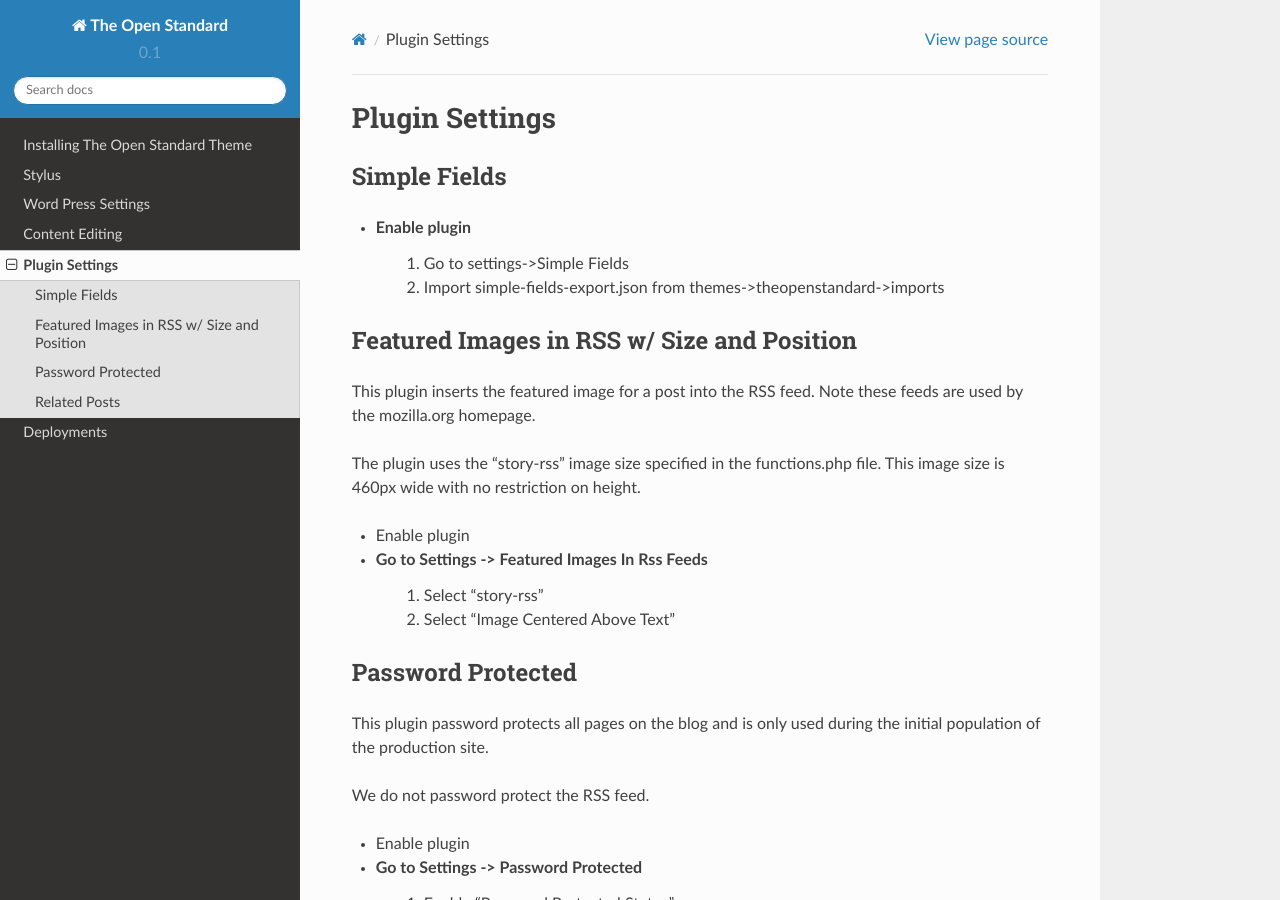
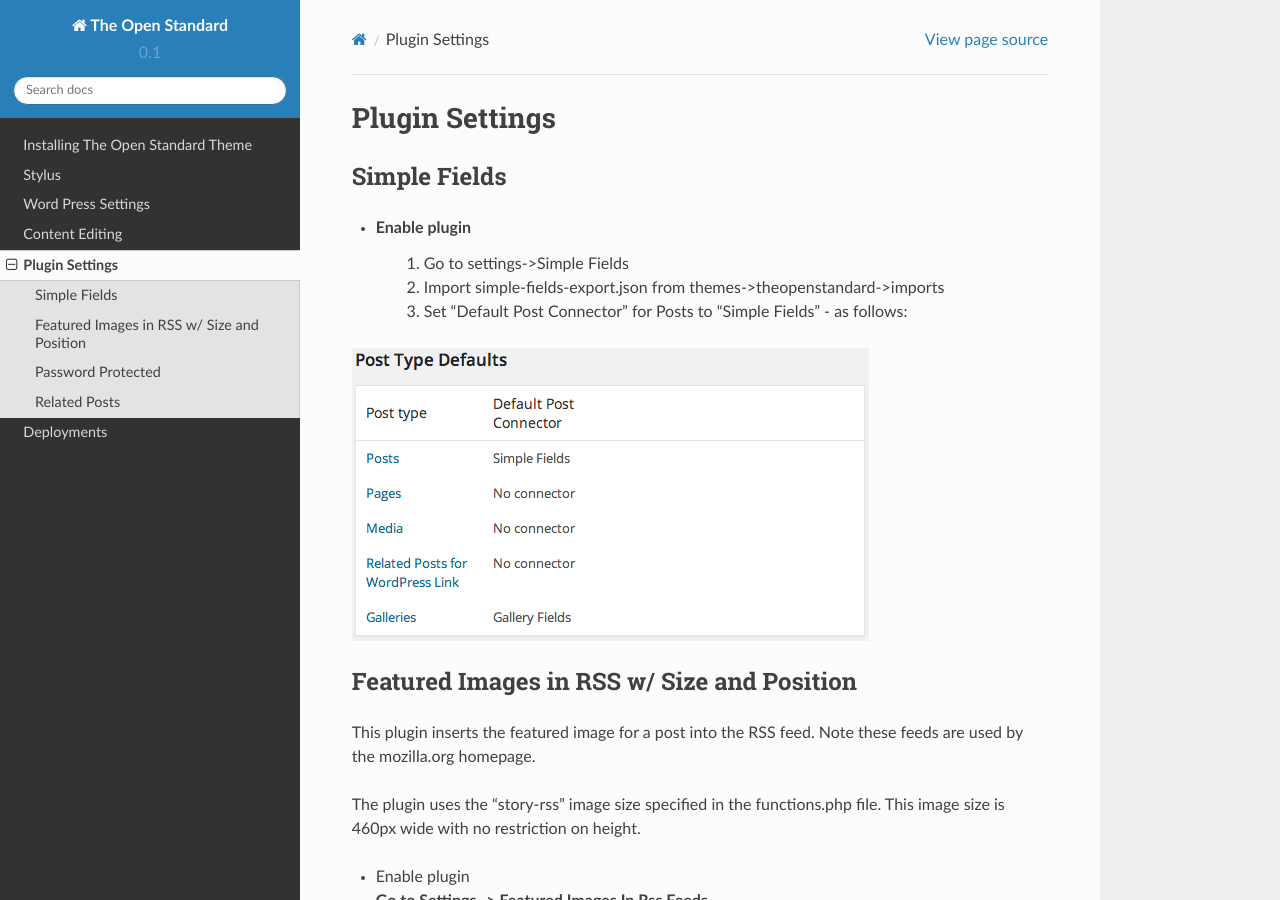
Before and after one commit to mozilla/theopenstandard, a Sphinx documentation site: the page built from docs/pluginsettings.rst, in a window 1280 px wide and 900 px high. Built offline with Sphinx 7.4.7 and the Read the Docs theme 2.0.0, drawn with Linux system fonts in a browser that asks for light colours.

Commit message:
Added documentation regarding Simple Fields config

```diff
--- a/docs/pluginsettings.rst
+++ b/docs/pluginsettings.rst
@@ -14,6 +14,9 @@ Simple Fields
 - Enable plugin
     #. Go to settings->Simple Fields
     #. Import simple-fields-export.json from themes->theopenstandard->imports
+    #. Set "Default Post Connector" for Posts to "Simple Fields" - as follows:
+
+.. image:: images/post-type-defaults.png
 
 Featured Images in RSS w/ Size and Position
 -------------------------------------------
```
Also changed, not shown: docs/images/post-type-defaults.png (added).
